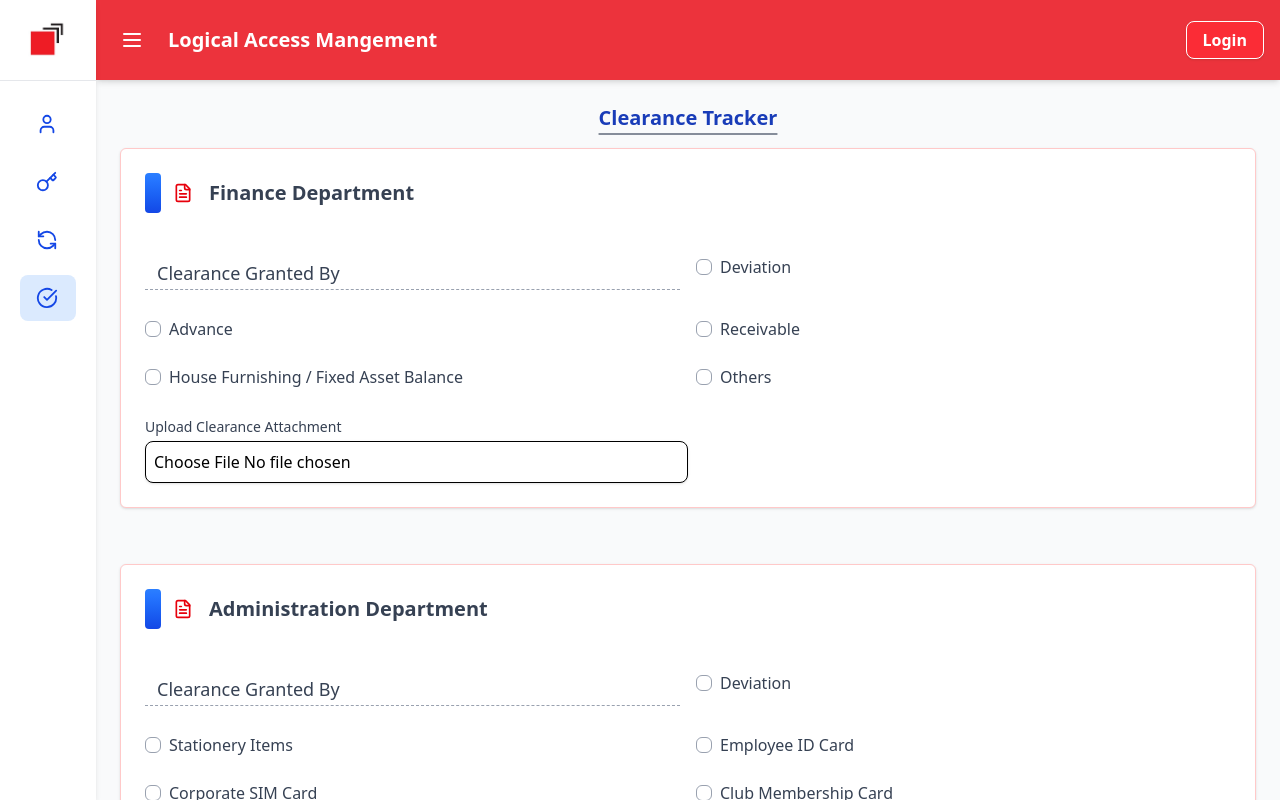
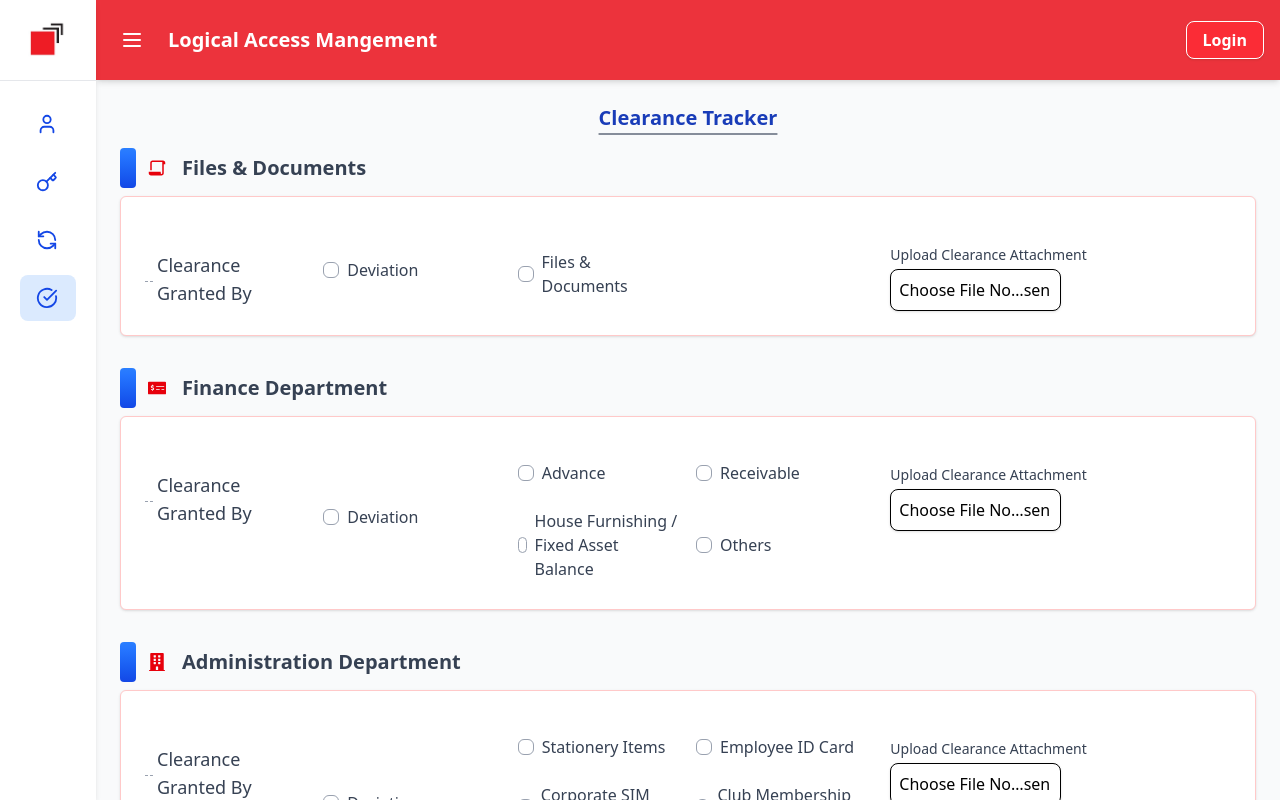
Before and after one commit to Nazmul-karim-tanvir-2nd/lamCodes, a React (Vite) app in the folder lamFrontend/: page /employee-clearance in a window 1280 px wide. Built offline with nearby package versions, Linux system fonts and the light colour scheme.

Commit message:
Clearance tracker UI aligned with other UI

```diff
--- a/lamFrontend/src/pages/employeeClearance/EmployeeClearance.jsx
+++ b/lamFrontend/src/pages/employeeClearance/EmployeeClearance.jsx
@@ -6,9 +6,12 @@ import FloatingTextarea from "../../components/custom/FloatingTextarea";
 import FloatingCheckbox from "../../components/custom/FloatingCheckbox";
 import { SectionTitle } from "../../components/SectionTitle";
 import { Button } from "../../components/ui/Button";
-import { FileText } from "lucide-react";
 
-const ClearanceSection = ({ title, deptKey }) => {
+// React Icons
+import { FaMoneyCheckAlt, FaBuilding, FaUsersCog, FaIndustry, FaUserShield } from "react-icons/fa";
+import { RiFilePaper2Line } from "react-icons/ri";
+
+const ClearanceSection = ({ title, deptKey, icon }) => {
   const {
     departments,
     toggleItem,
@@ -21,14 +24,15 @@ const ClearanceSection = ({ title, deptKey }) => {
   const data = departments[deptKey];
 
   return (
-    <div className="bg-white rounded-md border border-red-200 px-6 py-6 mb-14 shadow">
+    <div className="space-y-2">
       <SectionTitle>
-        <FileText className="w-5 h-5 text-red-600 mr-2" />
+        <span className="text-red-600 mr-2 text-lg">{icon}</span>
         {title}
       </SectionTitle>
 
+      <div className="bg-white rounded-md border border-red-200 px-6 py-6 grid grid-cols-1 md:grid-cols-3 gap-y-2 md:gap-y-2 gap-x-4 md:gap-x-8 mb-8 shadow">
 
-      <div className="mt-6 grid grid-cols-1 sm:grid-cols-2 gap-4">
+        <div className="mt-2 grid grid-cols-1 sm:grid-cols-2 gap-4">
           <FloatingInput
             label="Clearance Granted By"
             name="grantedBy"
@@ -66,8 +70,6 @@ const ClearanceSection = ({ title, deptKey }) => {
           ))}
         </div>
 
-
-
         <div className="mt-6">
           <label className="text-sm font-medium text-gray-700 mb-1 block">
             Upload Clearance Attachment
@@ -78,6 +80,7 @@ const ClearanceSection = ({ title, deptKey }) => {
             onChange={(e) => setAttachment(deptKey, e.target.files[0])}
             className="p-2 border rounded-lg bg-white shadow-sm w-full sm:w-1/2"
           />
+        </div>
       </div>
     </div>
   );
@@ -95,17 +98,17 @@ const EmployeeClearance = () => {
   };
 
   return (
-    <form onSubmit={handleSubmit} className="w-full p-2 sm:p-2 space-y-4">
+    <form onSubmit={handleSubmit} className="w-full p-2 sm:p-2 space-y-2">
       <h1 className="text-base sm:text-xl font-bold text-center text-blue-800 mb-4 underline underline-offset-8 decoration-gray-500/80">
         Clearance Tracker
       </h1>
 
-
-      <ClearanceSection title="Finance Department" deptKey="Finance" />
-      <ClearanceSection title="Administration Department" deptKey="Administration" />
-      <ClearanceSection title="Consumer Division" deptKey="Consumer" />
-      <ClearanceSection title="Operations Department" deptKey="Operations" />
-      <ClearanceSection title="Human Resources" deptKey="HR" />
+      <ClearanceSection title="Files & Documents" deptKey="Files" icon={<RiFilePaper2Line />} />
+      <ClearanceSection title="Finance Department" deptKey="Finance" icon={<FaMoneyCheckAlt />} />
+      <ClearanceSection title="Administration Department" deptKey="Administration" icon={<FaBuilding />} />
+      <ClearanceSection title="Consumer Division" deptKey="Consumer" icon={<FaUsersCog />} />
+      <ClearanceSection title="Operations Department" deptKey="Operations" icon={<FaIndustry />} />
+      <ClearanceSection title="Human Resources" deptKey="HR" icon={<FaUserShield />} />
 
       <div className="text-center">
         <Button
```
Lines whose indentation alone changed are shown as unchanged.
